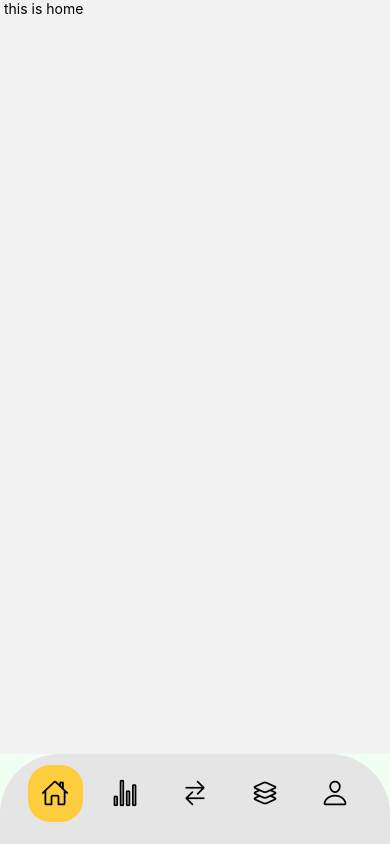
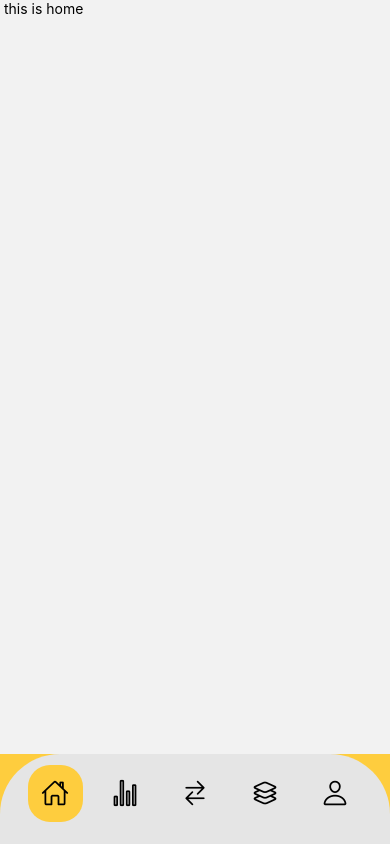
Before and after one commit to Tharwa-AICashMate/Tharwa_Mobile, a React Native app: screen / in a window 390 px wide. Built offline with nearby package versions, Linux system fonts and the light colour scheme.

Commit message:
add rest of profile pages

```diff
--- a/App.tsx
+++ b/App.tsx
@@ -6,6 +6,7 @@ import BottomTabs from './src/componenets/BottomNav/BottomTabs';
 import GreenScreen from '@/screens/GreenScreen';
 import GreenScreenFP from '@/screens/GreenScreenFP';
 import GreenScreenSFP from '@/screens/GreenScreenSFP';
+import Theme from '@/theme';
 
 const RootStack = createNativeStackNavigator();
 
@@ -35,6 +36,6 @@ export default function App() {
 const styles = StyleSheet.create({
   container: {
     flex: 1,
-    backgroundColor: '#F1FFF3',
+    backgroundColor: Theme.colors.highlight,
   },
 });
```
